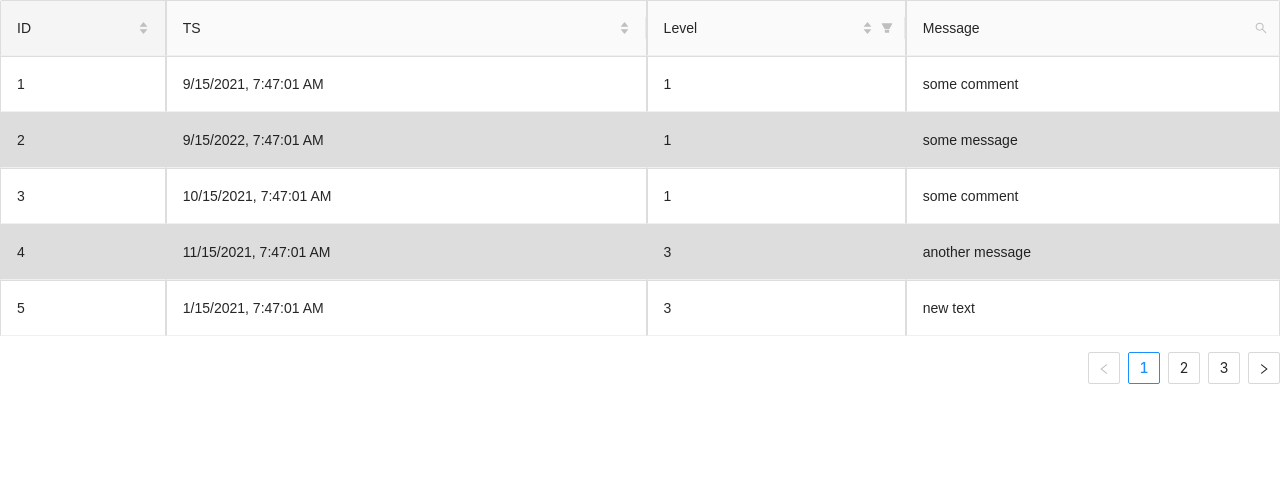
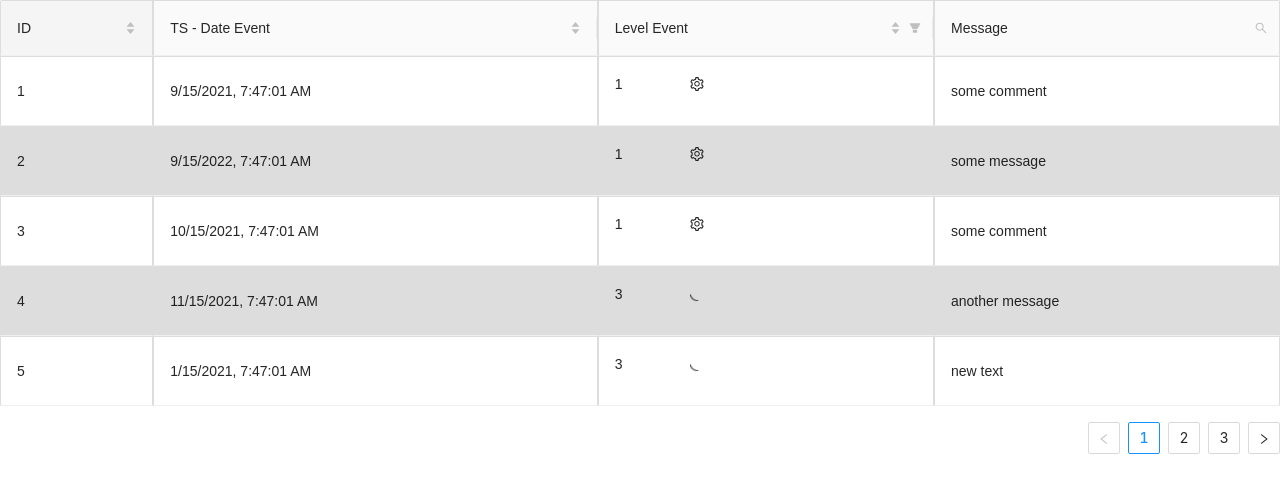
Before and after one commit to Andrew-Sparrow/phishman-test, a React (Create React App) app: page / in a window 1280 px wide. Shown: the top 492 px of the page. Built offline with nearby package versions, Linux system fonts and the light colour scheme.

Commit message:
icons were added to level cells

```diff
--- a/package.json
+++ b/package.json
@@ -3,6 +3,7 @@
   "version": "0.1.0",
   "private": true,
   "dependencies": {
+    "@ant-design/icons": "^4.7.0",
     "@testing-library/jest-dom": "^5.16.4",
     "@testing-library/react": "^13.1.1",
     "@testing-library/user-event": "^13.5.0",
--- a/src/App.jsx
+++ b/src/App.jsx
@@ -2,9 +2,13 @@ import { useState } from 'react';
 
 import './App.css';
 import 'antd/dist/antd.min.css';
-import { Table, Input, Button } from 'antd';
-import { SearchOutlined } from '@ant-design/icons';
-
+import { Row, Col, Table, Input, Button } from 'antd';
+import {
+  SearchOutlined,
+  SettingOutlined,
+  InfoCircleOutlined,
+  LoadingOutlined
+} from '@ant-design/icons';
 
 const data = {
   "events": [
@@ -77,6 +81,21 @@ const data = {
   ]
 };
 
+const LevelRow = (level) => {
+  return (
+    <Row>
+      <Col span={6}>
+        <p>{level}</p>
+      </Col>
+      <Col span={6}>
+        {level === 1 && < SettingOutlined />}
+        {level === 2 && < InfoCircleOutlined />}
+        {level === 3 && < LoadingOutlined />}
+      </Col>
+    </Row>
+  )
+}
+
 const columns = [
   {
     title: 'ID',
@@ -88,7 +107,7 @@ const columns = [
     },
   },
   {
-    title: 'TS',
+    title: 'TS - Date Event',
     dataIndex: 'ts',
     key: 'ts',
     render: (ts) => <span> {ts.toLocaleString()} </span>,
@@ -98,9 +117,10 @@ const columns = [
     }
   },
   {
-    title: 'Level',
+    title: 'Level Event',
     dataIndex: 'level',
     key: 'level',
+    render: (level) => LevelRow(level),
     sorter: {
       compare: (a, b) => a.level - b.level,
       multiple: 3
@@ -132,8 +152,8 @@ const columns = [
         <>
           <Input
             placeholder='Search'
-            onPressEnter={() => {confirm();}}
-            onBlur={() => {confirm();}}
+            onPressEnter={() => { confirm(); }}
+            onBlur={() => { confirm(); }}
             value={selectedKeys[0]}
             onChange={(evt) => {
               setSelectedKeys(evt.target.value ? [evt.target.value] : []);
```
